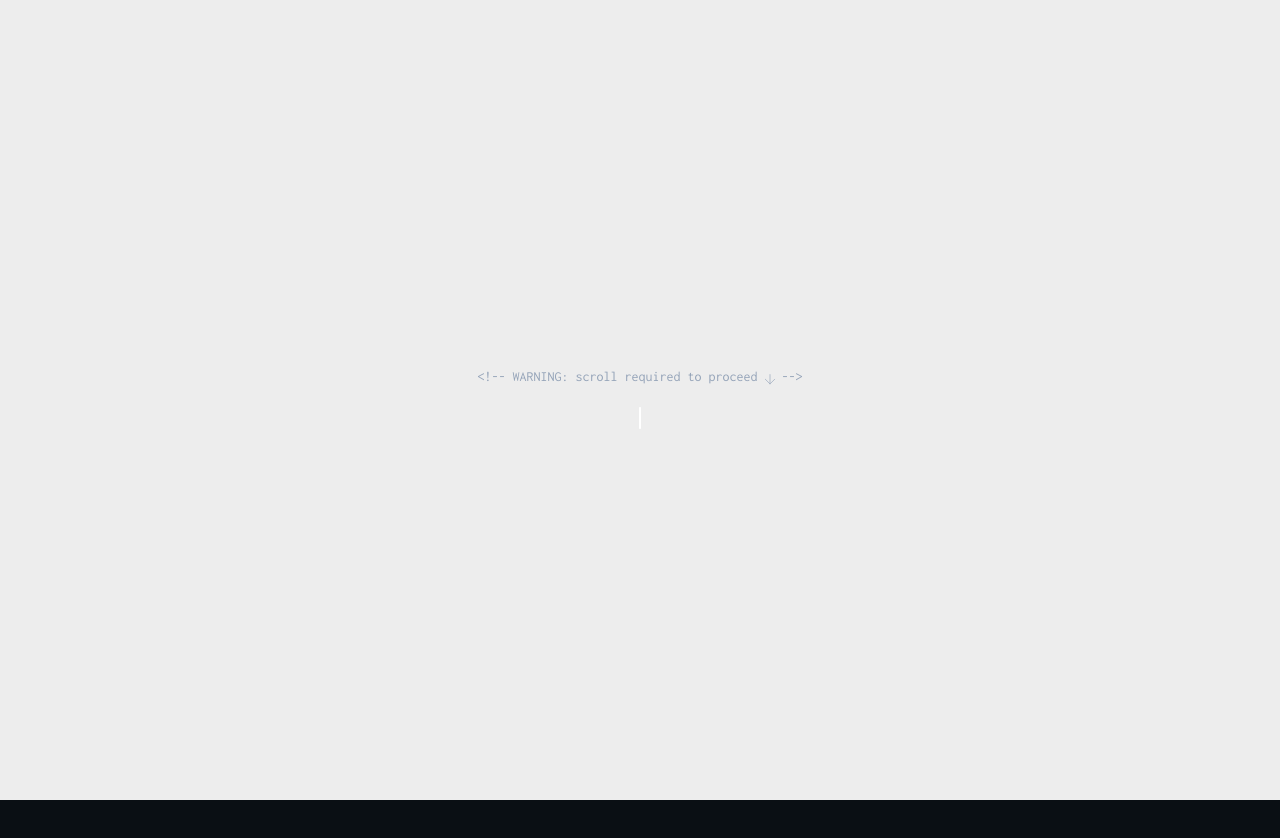
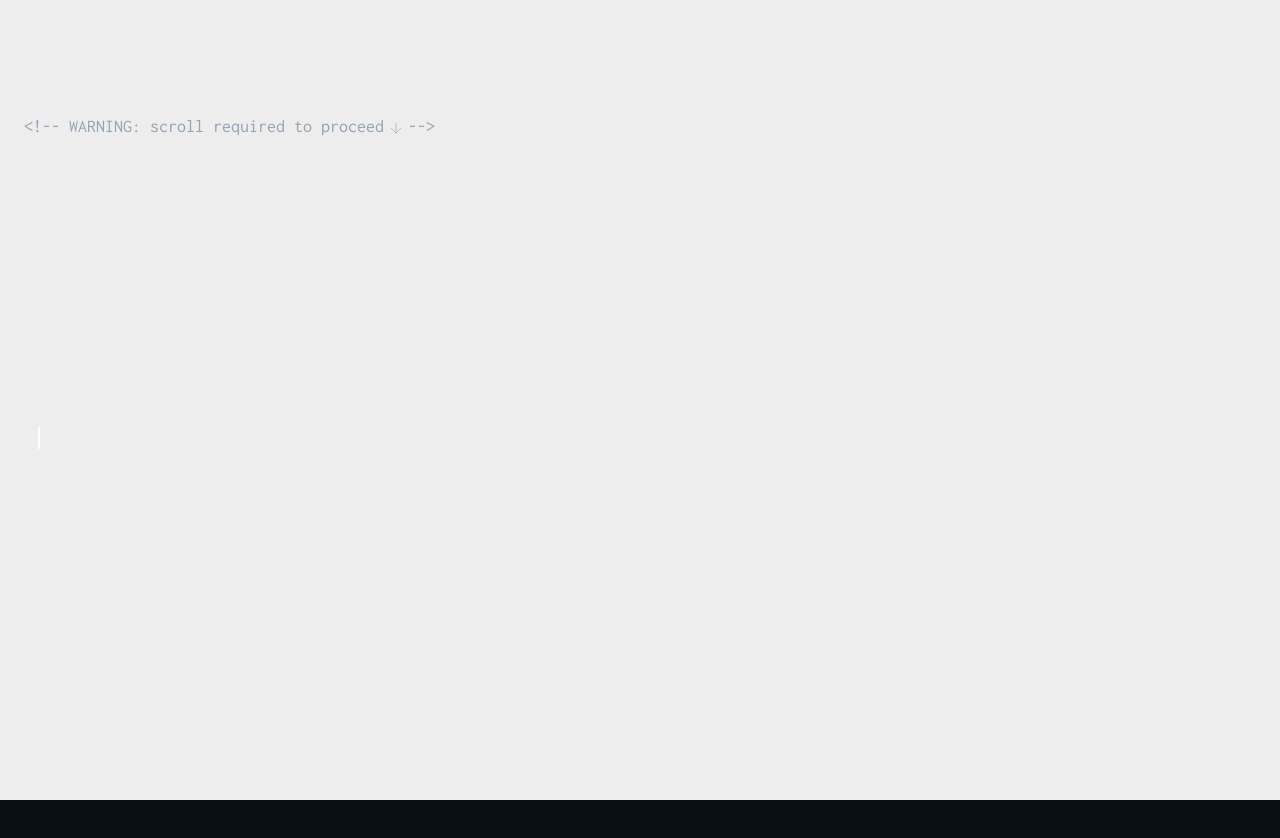
Before and after one commit to eduardriar/ecradev, a Next.js app: page / in a window 1280 px wide. Shown: the top 838 px of the page. Built offline with nearby package versions, Linux system fonts and the light colour scheme.

Commit message:
Improve Welcome message

```diff
--- a/src/components/Welcome.tsx
+++ b/src/components/Welcome.tsx
@@ -76,12 +76,12 @@ export default function Welcome() {
         } else {
             return (
                 <section className="h-[200vh]">
-                    <div id="welcome" className={`justify-self-auto bg-foreground h-screen flex flex-col justify-center items-center px-6 py-20 font-mono sticky top-0`}>
-                        <div className="max-w-2xl position-relative text-2xl flex flex-col items-center">
-                            <div style={{ opacity: hintTextOpacity }}>
-                                <ScrollHint />
-                            </div>
-                            <div className="flex">
+                    <div id="welcome" className="bg-foreground h-screen flex flex-col px-6 py-20 font-mono sticky top-0">
+                        <div className="flex justify-left pt-8" style={{ opacity: hintTextOpacity }}>
+                            <ScrollHint />
+                        </div>
+                        <div className="flex-1 flex items-center justify-left">
+                            <div className="max-w-2xl text-2xl flex">
                                 {
                                     spriteText.split('').map((char, index) => (
                                         <span key={index} className={`${!isMobile ? setTextColor(index, textToSprite) : 'text-white whitespace-break-spaces'}`}>
--- a/src/components/Welcome/ScrollHint.tsx
+++ b/src/components/Welcome/ScrollHint.tsx
@@ -25,7 +25,7 @@ export const ScrollHint = () => {
     const scrollHintText = content.welcome.scrollHint.split(",");
 
     return (
-        <span className="text-textSecondary flex items-center gap-1 mb-4 text-sm">
+        <span className="text-textSecondary flex items-center gap-1 mb-4 text-lg">
             {scrollHintText.map((text, i) =>
                 text === iconRef ? <BouncingArrow key={i} /> : text
             )}
```
